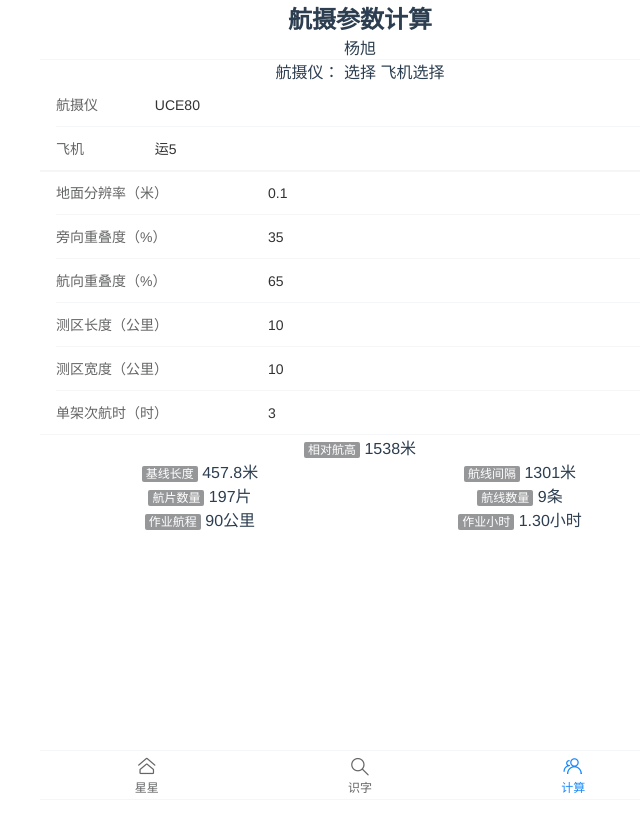
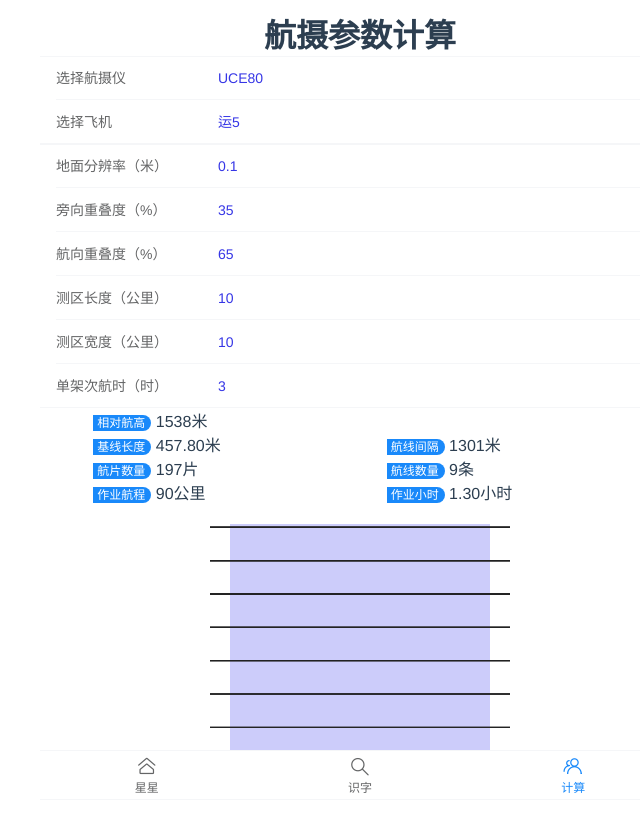
Before and after one commit to Rackar/vant_page, a Vue app: page /calc in a window 1280 px wide. Shown: the top 832 px of the page, without its empty margins (280-920 px from the left). Before the commit the page ends 800 px from the top, so only its background shows below. Built offline with nearby package versions, Linux system fonts and the light colour scheme.

Commit message:
加了示意图

```diff
--- a/src/pages/calc.vue
+++ b/src/pages/calc.vue
@@ -1,18 +1,19 @@
 <template>
   <div class="calc">
-    <h2>航摄参数计算</h2>
+    <h1>航摄参数计算</h1>
 
-    <div class="copy">杨旭</div>
     <van-cell-group>
-      航摄仪： 选择 飞机选择
+      <!-- <van-button square type="primary">增加飞机</van-button>
+      <van-button round type="info">编辑航摄仪</van-button> -->
       <van-field
         readonly
         clickable
-        label="航摄仪"
+        label-width="150"
+        label="选择航摄仪"
         :value="cam.name"
         placeholder="选择航摄仪"
         @click="showCamPicker = true"
-      />
+      ></van-field>
 
       <van-popup v-model="showCamPicker" position="top">
         <van-picker
@@ -25,11 +26,12 @@
       <van-field
         readonly
         clickable
-        label="飞机"
+        label-width="150"
+        label="选择飞机"
         :value="plane.name"
         placeholder="选择飞机"
         @click="showPlanePicker = true"
-      />
+      ></van-field>
 
       <van-popup v-model="showPlanePicker" position="top">
         <van-picker
@@ -42,125 +44,78 @@
     </van-cell-group>
     <van-cell-group>
       <van-field
-        label-width="200"
+        label-width="150"
         label="地面分辨率（米）"
         v-model="form.fenbianlv"/>
       <van-field
-        label-width="200"
+        label-width="150"
         v-model="form.pxchongdie"
         label="旁向重叠度（%）"
       >
       </van-field>
       <van-field
-        label-width="200"
+        label-width="150"
         label="航向重叠度（%）"
         v-model="form.hxchongdie"
       >
       </van-field>
       <van-field
-        label-width="200"
+        label-width="150"
         label="测区长度（公里）"
         v-model="form.changdu"
       >
       </van-field>
       <van-field
-        label-width="200"
+        label-width="150"
         label="测区宽度（公里）"
         v-model="form.kuandu"
       >
       </van-field>
       <van-field
-        label-width="200"
+        label-width="150"
         label="单架次航时（时）"
         v-model="form.dancixiaoshi"
       >
       </van-field
     ></van-cell-group>
     <div class="result">
-      <van-col :span="24">
-        <van-tag>相对航高</van-tag>
+      <van-row type="flex">
+        <van-col :span="10" offset="2">
+          <van-tag mark type="primary">相对航高</van-tag>
           {{ XDhanggao }}米
-      </van-col>
-      <van-col :span="12">
-        <van-tag>基线长度</van-tag>
+        </van-col> </van-row
+      ><van-row type="flex">
+        <van-col :span="10" offset="2">
+          <van-tag mark type="primary">基线长度</van-tag>
           {{ jixian }}米
         </van-col>
-      <van-col :span="12">
-        <van-tag>航线间隔</van-tag>
+        <van-col :span="10" offset="1">
+          <van-tag mark type="primary">航线间隔</van-tag>
           {{ jiange }}米
-      </van-col>
-      <van-col :span="12">
-        <van-tag>航片数量</van-tag>
+        </van-col> </van-row
+      ><van-row type="flex">
+        <van-col :span="10" offset="2">
+          <van-tag mark type="primary">航片数量</van-tag>
           {{ hangpian }}片
         </van-col>
-      <van-col :span="12">
-        <van-tag>航线数量</van-tag>
+        <van-col :span="10" offset="1">
+          <van-tag mark type="primary">航线数量</van-tag>
           {{ hangxian }}条
-      </van-col>
-      <van-col :span="12">
-        <van-tag>作业航程</van-tag>
+        </van-col> </van-row
+      ><van-row type="flex">
+        <van-col :span="10" offset="2">
+          <van-tag mark type="primary">作业航程</van-tag>
           {{ hangcheng }}公里
         </van-col>
-      <van-col :span="12">
-        <van-tag>作业小时</van-tag>
+        <van-col :span="10" offset="1">
+          <van-tag mark type="primary">作业小时</van-tag>
           {{ xiaoshi }}小时
-      </van-col>
+        </van-col></van-row
+      >
     </div>
-    <!-- <van-row :gutter="10">
-      <van-col :xs="0" :sm="3" :md="6" :lg="8" :xl="8">
-        <div class="grid-content bg-purple">&nbsp;</div>
-      </van-col>
-      <van-col :xs="24" :sm="18" :md="12" :lg="8" :xl="8">
-        <van-cell-group> -->
-    <!-- <van-field label="航摄仪选择">
-            <van-select
-              v-model="form.cam"
-              label="请选择航摄仪"
-              @change="setCam"
-            >
-              <van-option
-                v-for="cam in cams"
-                :label="cam.name"
-                :value="cam.name"
-                :key="cam.id"
-              ></van-option>
-            </van-select>
-          </van-field>
-          <van-field label="飞机选择">
-            <van-select
-              v-model="form.plane"
-              label="请选择飞机"
-              @change="setPlane"
-            >
-              <van-option
-                v-for="plane in planes"
-                :label="plane.name"
-                :value="plane.name"
-                :key="plane.id"
-              ></van-option>
-            </van-select>
-          </van-field> -->
-    <!-- <van-field label="地面分辨率（米）" v-model="form.fenbianlv">
-          </van-field>
-          <van-field v-model="form.pxchongdie" label="旁向重叠度（%）">
-          </van-field>
-          <van-field label="航向重叠度（%）" v-model="form.hxchongdie">
-          </van-field>
-          <van-field label="测区长度（公里）" v-model="form.changdu">
-          </van-field>
-          <van-field label="测区宽度（公里）" v-model="form.kuandu">
-          </van-field>
-          <van-field label="单架次航时（时）" v-model="form.dancixiaoshi">
-          </van-field>
-          <van-divider></van-divider>
-
-
-        </van-cell-group>
-      </van-col>
-      <van-col :xs="0" :sm="3" :md="6" :lg="8" :xl="8">
-        <div class="grid-content bg-purple">&nbsp;</div>
-      </van-col>
-    </van-row> -->
+    <div class="contain">
+      <canvas id="myCanvas" width="300" height="400" ref="myCanvas"></canvas>
+    </div>
   </div>
 </template>
 
@@ -334,7 +289,8 @@ export default {
       cam: {},
       plane: {},
       showCamPicker: false,
-      showPlanePicker: false
+      showPlanePicker: false,
+      canvasObj: null
     };
   },
 
@@ -357,6 +313,120 @@ export default {
       //   console.log(selectPlane[0]);
       this.plane = selectPlane[0];
       this.showPlanePicker = false;
+    },
+    changeCanvas() {
+      if (this.hangxian && this.form.changdu && this.form.kuandu) {
+        let myCanvas = this.$refs.myCanvas;
+        //画布的宽高
+        let Cwidth = 300;
+        let CHeight = 300;
+        // 创建一个画布上绘图的环境
+        var ctx = myCanvas.getContext("2d");
+        ctx.clearRect(0, 0, Cwidth, CHeight);
+        ctx.beginPath();
+        let chang = this.form.changdu;
+        let kuan = this.form.kuandu;
+        let max = chang > kuan ? chang : kuan;
+        let hangxian = this.hangxian;
+
+        ctx.fillStyle = "rgba(0, 0, 230, 0.2)";
+        ctx.fillRect(
+          20,
+          20,
+
+          (chang / max) * CHeight - 40,
+          (kuan / max) * Cwidth - 40
+        );
+        let offset = 20 - 30;
+        for (let index = 0; index <= hangxian; index++) {
+          ctx.moveTo(0, 20 - 30 + (((kuan / max) * Cwidth) / hangxian) * index); //设置起点状态
+          ctx.lineTo(
+            (chang / max) * CHeight,
+            20 - 30 + (((kuan / max) * Cwidth) / hangxian) * index
+          ); //设置末端状态
+          ctx.lineWidth = 1; //设置线宽状态
+          ctx.strokeStyle = "#222"; //设置线的颜色状态
+          ctx.stroke(); //进行绘制
+        }
+
+        // 一般情况下，canvas的背景颜色是透明的，当生成图片的时候也是透明
+        // 如果希望图片有个背景颜色，可以创建一个框高100%的矩形
+        // 画布的最底端-这样就可以有个背景颜色
+        // ctx.fillStyle = "#fff";
+        // ctx.fillRect(0, 0, Cwidth, CHeight);
+
+        // //设置颜色也可以适用rgba
+        // ctx.fillStyle = "rgba(0,0,0,0.9)";
+        // //绘制一个矩形的边框(x, y, width, height)
+        // ctx.strokeRect(50, 100, 100, 100);
+
+        // // 可以在页面插入文字
+        // ctx.fillStyle = "#333";
+
+        // // 三个参数-文字，横坐标-纵坐标
+        // ctx.font = "16px Arial";
+        // ctx.fillText("今天是个好日子", 50, 50);
+
+        // ctx.fillStyle = "rgba(0, 0, 200, 0.5)";
+        // ctx.fillRect(200, 30, 80, 50);
+
+        // 还可以插入图片
+        // 首先创建一个图片标签
+        // 等待图片加载完之后在渲染画布中
+        // let imgObj = new Image()
+        // imgObj.src = 'http://img4.imgtn.bdimg.com/it/u=3704809141,1787261659&fm=11&gp=0.jpg'
+        // let imgUrl = await this.imgOnload(imgObj)
+        // ctx.drawImage(imgUrl, 250, 200, 150, 150)
+
+        // 这里图片的我注释了，，因为跨域的图片链接，在生成图片时会失败，你可以使用本地图片
+        // 基本步骤就这样
+
+        // 生成图片（图片的格式）
+        // let imageUrl = myCanvas.toDataURL("image/png", 0.5);
+
+        // base64图片地址就获取到了
+        // 现实中存在两种情况，一个显示页面中，点击下载，这个就简单了，可以利用a标签进行下载
+        //还有一种情况就是，图片base64地址生成后，自动下载
+        // this.downloadFile(imageUrl, "1.png");
+        // 加载图片-二维码-条形码
+        // function imgOnload(img) {
+        //   return new Promise(resolve => {
+        //     img.onload = function() {
+        //       resolve(this);
+        //     };
+        //   });
+        // }
+        // // 创建下载图片事件
+        // function downloadFile(data, filename) {
+        //   //创建一个具有指定的命名空间URI和限定名称的元素
+        //   var save_link = document.createElementNS(
+        //     "http://www.w3.org/1999/xhtml",
+        //     "a"
+        //   );
+        //   save_link.href = data;
+        //   save_link.download = filename;
+        //   // 绑定下载事件
+        //   var event = document.createEvent("MouseEvents");
+        //   event.initMouseEvent(
+        //     "click",
+        //     true,
+        //     false,
+        //     window,
+        //     0,
+        //     0,
+        //     0,
+        //     0,
+        //     0,
+        //     false,
+        //     false,
+        //     false,
+        //     false,
+        //     0,
+        //     null
+        //   );
+        //   save_link.dispatchEvent(event);
+        // }
+      }
     }
   },
   //   zxiangduihanggao = fenbianlv.value * jiaoju.value /xiangyuandaxiao.value *1000;
@@ -372,6 +442,18 @@ export default {
     this.cam = this.cams[0];
     this.plane = this.planes[0];
   },
+  updated() {
+    // ;
+    if (
+      this.hangxian &&
+      this.form.changdu &&
+      this.form.kuandu &&
+      this.form.fenbianlv
+    ) {
+      this.changeCanvas();
+    }
+  },
+
   computed: {
     camNames() {
       return this.cams.map(cam => cam.name);
@@ -381,18 +463,31 @@ export default {
     },
     XDhanggao() {
       return Math.round(
-        ((this.form.fenbianlv * this.cam.jiaoju) / this.cam.xiangyuan) * 1000
+        (((this.form.fenbianlv == 0 || this.form.fenbianlv == "0."
+          ? 0.1
+          : this.form.fenbianlv - 0) *
+          this.cam.jiaoju) /
+          this.cam.xiangyuan) *
+          1000
       );
     },
     jixian() {
       return (
-        (this.form.fenbianlv * this.cam.hxpx * (100 - this.form.hxchongdie)) /
+        ((this.form.fenbianlv == 0 || this.form.fenbianlv == "0."
+          ? 0.1
+          : this.form.fenbianlv - 0) *
+          this.cam.hxpx *
+          (100 - this.form.hxchongdie)) /
         100
-      );
+      ).toFixed(2);
     },
     jiange() {
       return Math.round(
-        (this.form.fenbianlv * this.cam.pxpx * (100 - this.form.pxchongdie)) /
+        ((this.form.fenbianlv == 0 || this.form.fenbianlv == "0."
+          ? 0.1
+          : this.form.fenbianlv - 0) *
+          this.cam.pxpx *
+          (100 - this.form.pxchongdie)) /
           100
       );
     },
@@ -417,4 +512,11 @@ export default {
 };
 </script>
 
-<style></style>
+<style>
+.van-field__control {
+  color: #3636e6;
+}
+.result {
+  text-align: left;
+}
+</style>
--- a/utils/scp.js
+++ b/utils/scp.js
@@ -28,7 +28,7 @@ client.scp(
     if (err) {
       console.log(err);
     } else {
-      console.log("blog update success");
+      console.log("tools update success");
     }
   }
 );
```
Lines whose indentation alone changed are shown as unchanged.
